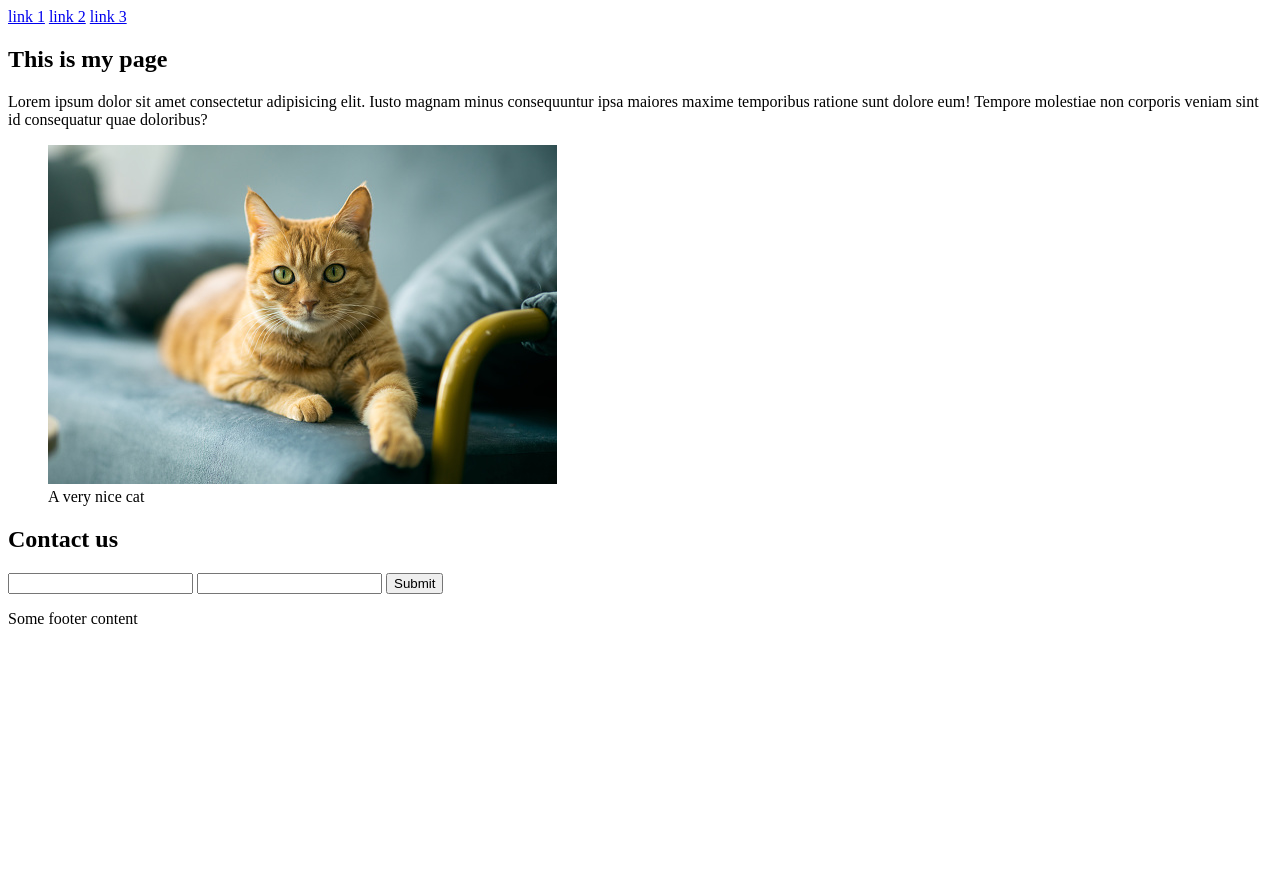
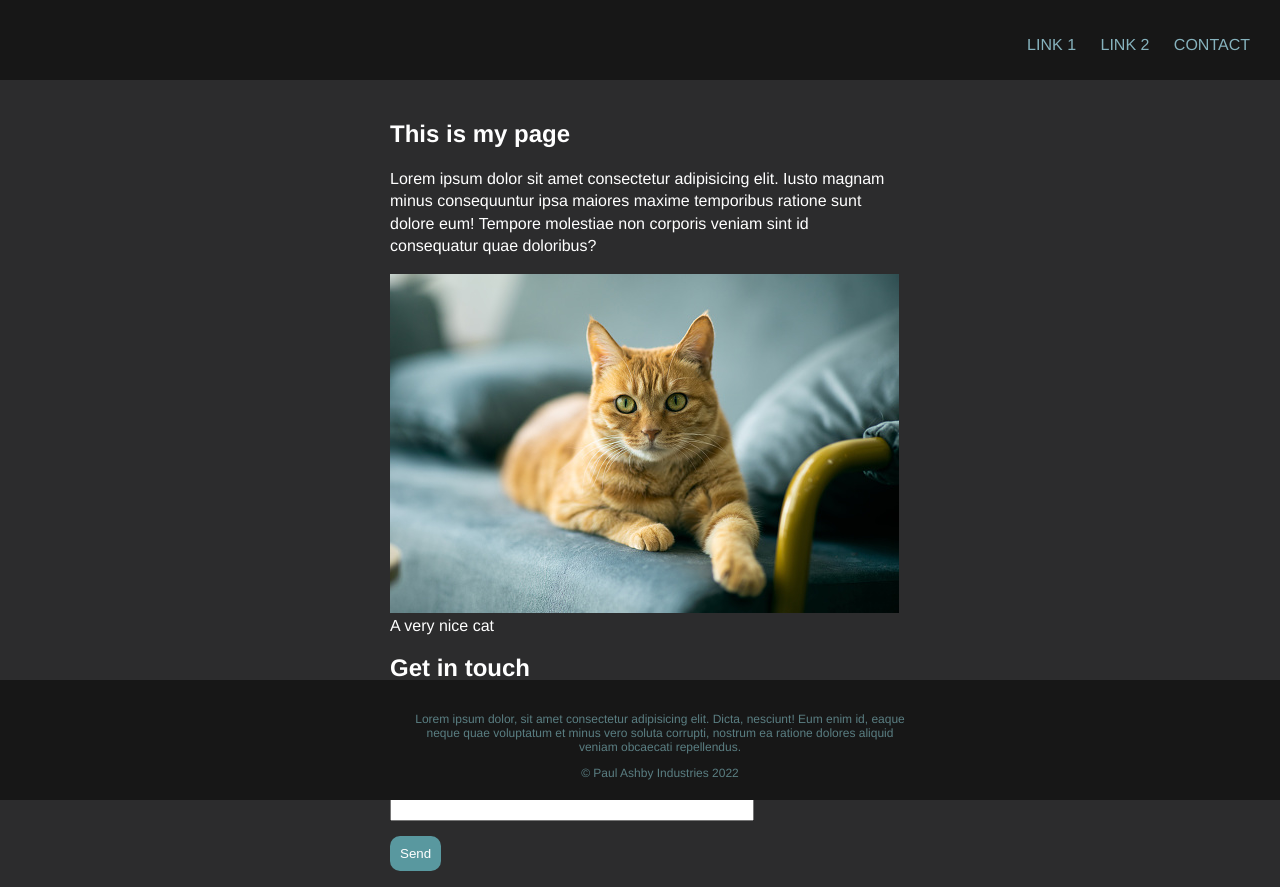
Before and after one commit to paulashby/landing-page, a plain HTML site: page index.html in a window 1280 px wide. Before the commit the page ends 800 px from the top, so only its background shows below. Drawn offline with Linux system fonts and the light colour scheme.

Commit message:
Refinee html, add css

```diff
--- /dev/null
+++ b/assets/css/style.css
@@ -0,0 +1,91 @@
+* {
+    color: #fff;
+}
+
+body {
+    background-color: #2c2c2d;
+    font-family: "Swiss", "Helvetica", "Arial", Sans-Serif;
+    font-weight: 300;
+    margin: 0;
+}
+
+nav {
+    background-color: #171717;
+    height: 80px;
+    left: 0;
+    position: fixed;
+    top: 0;
+    width: 100%;
+}
+
+nav ul {
+    position: absolute;
+    right: 20px;
+    top: 20px;
+}
+
+nav li {
+    display: inline;
+    margin: 0 10px;
+    text-transform: uppercase;
+}
+
+nav a {
+    color: #86b2bd;
+    text-decoration: none;
+}
+
+main {
+    margin: 120px auto 0;
+    max-width: 500px;
+    width: 80%;
+}
+
+main p {
+    line-height: 140%;
+}
+
+figure {
+    margin: 16px 0;
+}
+
+form ul {
+    list-style: none;
+    padding: 0;
+}
+
+input {
+    color: #2c2c2d;
+    display: block;
+    margin: 5px 0 15px;
+    min-width: 350px;
+    padding: 5px;
+}
+
+button {
+    background-color: #59989f;
+    border: none;
+    border-radius: 10px;
+    padding: 10px;
+}
+
+footer {
+    background-color: #171717;
+    bottom: 0;
+    height: 80px;
+    padding: 20px;
+    position: fixed;
+    width: 100%;
+}
+
+.footer-content {
+    max-width: 500px;
+    margin: 0 auto;
+    width: 100%;
+}
+
+.footer-content p {
+    color: #5a7e82;
+    font-size: 12px;
+    text-align: center;
+}
--- a/index.html
+++ b/index.html
@@ -4,18 +4,23 @@
     <meta charset="UTF-8">
     <meta http-equiv="X-UA-Compatible" content="IE=edge">
     <meta name="viewport" content="width=device-width, initial-scale=1.0">
+    <link rel="stylesheet" href="./assets/css/style.css">
     <title>My Page</title>
 </head>
 <body>
     <header>
 
         <nav>
-            <a href="#">link 1</a>
-            <a href="#">link 2</a>
-            <a href="#">link 3</a>
+            <ul>
+                <li><a href="#">link 1</a></li>
+                <li><a href="#">link 2</a></li>
+                <li><a href="#contact">Contact</a></li>
+            </ul>
         </nav>
+
     </header>
 
+    <main>
         <section>
             <h1>This is my page</h1>
             <p>Lorem ipsum dolor sit amet consectetur adipisicing elit. Iusto magnam minus consequuntur ipsa maiores maxime temporibus ratione sunt dolore eum! Tempore molestiae non corporis veniam sint id consequatur quae doloribus?</p>
@@ -26,17 +31,29 @@
             <figcaption>A very nice cat</figcaption>
         </figure>
 
-    <section>
-        <h2>Contact us</h2>
+        <section id="contact">
+            <h2>Get in touch</h2>
             <form>
-            <input type="text" id="name" name="name">
-            <input type="email" id="email" name="email">
-            <input type="submit">
+                <ul>
+                    <li>
+                        <label for="name">Enter your name</label>
+                        <input type="text" id="name" name="name"></li>
+                    <li>
+                        <label for="email">Enter a valid email address</label>
+                        <input type="email" id="email" name="email"></li>
+                    <li>
+                        <button type="button">Send</button>
+                    </li>
+                </ul>
             </form>
         </section>
+    </main>
 
     <footer>
-        <p>Some footer content</p>
+        <div class="footer-content">
+            <p>Lorem ipsum dolor, sit amet consectetur adipisicing elit. Dicta, nesciunt! Eum enim id, eaque neque quae voluptatum et minus vero soluta corrupti, nostrum ea ratione dolores aliquid veniam obcaecati repellendus.</p>
+            <p>&#169; Paul Ashby Industries 2022</p>
+        </div>
     </footer>
 </body>
 </html>
```
Lines whose indentation alone changed are shown as unchanged.
